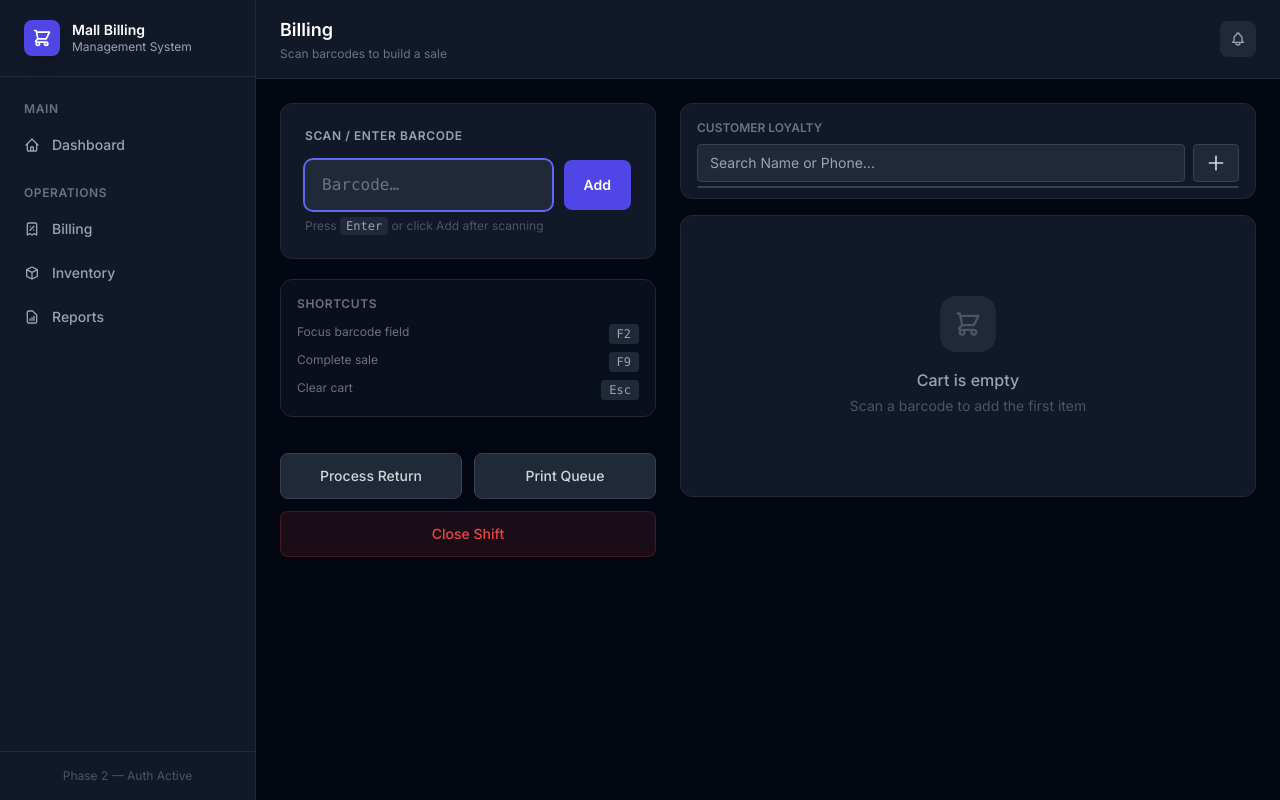
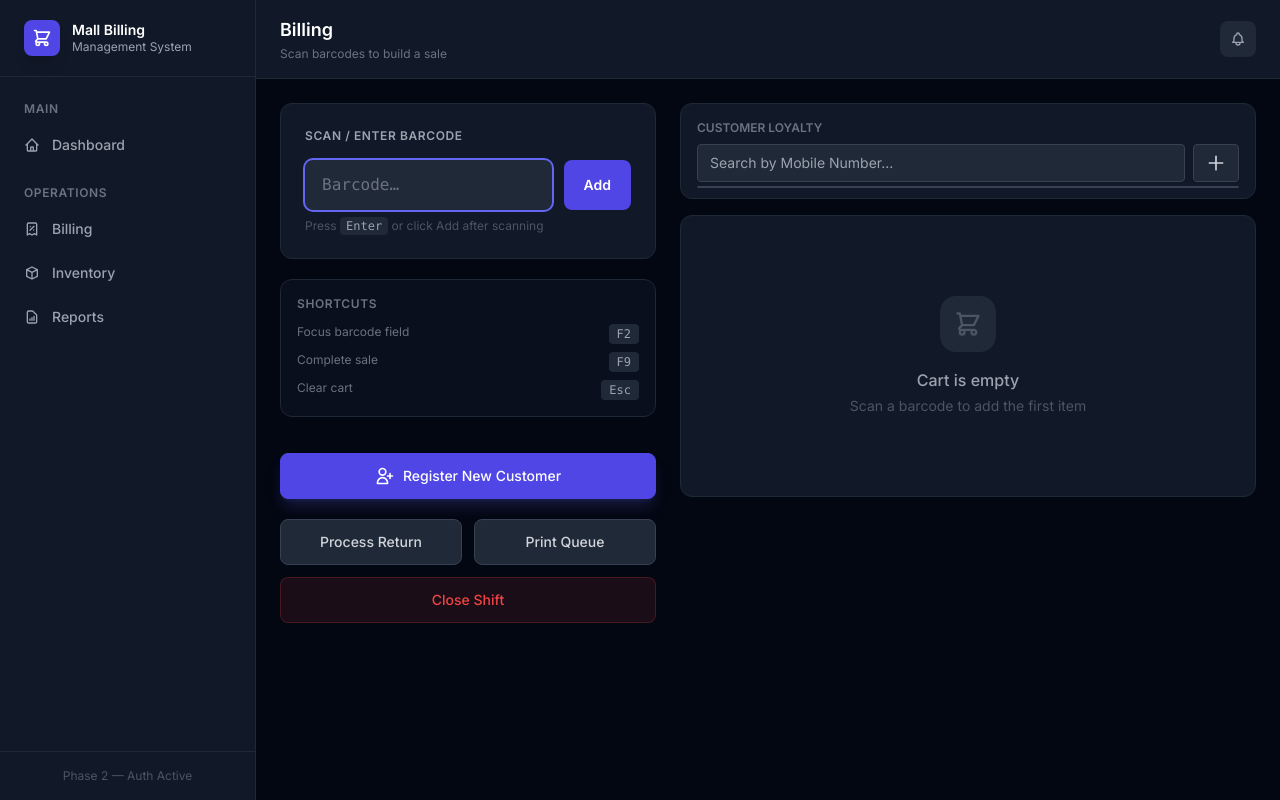
Before and after one commit to Anubhab-1/Bill, a Flask app: template app/templates/billing/index.html in a window 1280 px wide. Run offline with Flask 3, Linux system fonts and the light colour scheme; the template is opened without the code that fills it, so the values that code supplies are empty; parts of the project's set-up code (start-up, migrations or seed data) failed here and were passed over; some libraries are stand-ins or nearby versions.

Commit message:
UI Polish: Add prominent 'Register New Customer' button and clarify search

```diff
--- a/app/templates/billing/index.html
+++ b/app/templates/billing/index.html
@@ -59,6 +59,17 @@
         </div>
 
         <div class="mt-4 grid grid-cols-2 gap-3">
+            <button onclick="document.getElementById('new-customer-modal').showModal()"
+                class="col-span-2 block w-full text-center px-4 py-3 bg-brand-600 hover:bg-brand-700 text-white border border-brand-600 rounded-lg transition-colors text-sm font-medium shadow-lg shadow-brand-500/20 mb-2">
+                <span class="flex items-center justify-center gap-2">
+                    <svg class="w-5 h-5" fill="none" stroke="currentColor" viewBox="0 0 24 24">
+                        <path stroke-linecap="round" stroke-linejoin="round" stroke-width="2"
+                            d="M18 9v3m0 0v3m0-3h3m-3 0h-3m-2-5a4 4 0 11-8 0 4 4 0 018 0zM3 20a6 6 0 0112 0v1H3v-1z" />
+                    </svg>
+                    Register New Customer
+                </span>
+            </button>
+
             <a href="{{ url_for('billing.returns_search') }}"
                 class="block w-full text-center px-4 py-3 bg-gray-800 hover:bg-gray-700 text-gray-300 border border-gray-700 rounded-lg transition-colors text-sm font-medium">
                 Process Return
@@ -107,7 +118,7 @@
                 <div class="flex gap-2">
                     <input type="text" x-model="query"
                         @input.debounce.300ms="if(query.length > 2) fetch(`/customers/search?q=${query}`).then(r=>r.json()).then(d=>results=d); else results=[]"
-                        placeholder="Search Name or Phone..."
+                        placeholder="Search by Mobile Number..."
                         class="w-full bg-gray-800 border border-gray-700 rounded px-3 py-2 text-sm text-white focus:outline-none focus:border-brand-500 transition-colors">
 
                     <!-- Create New Button (Trigger Modal) -->
```
